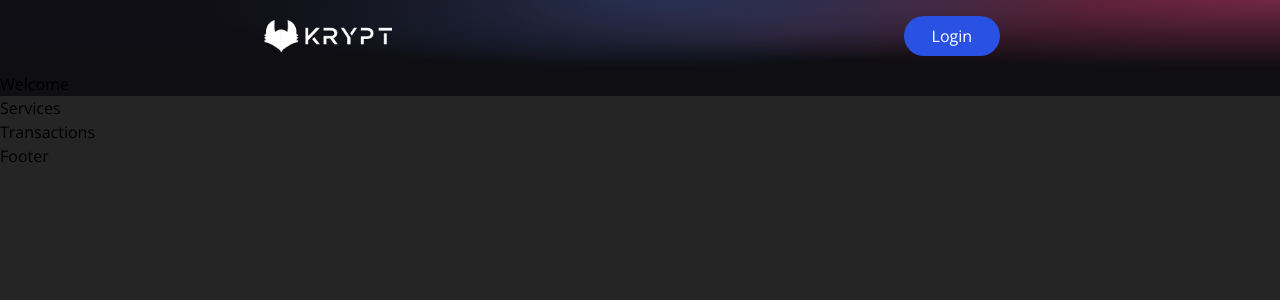
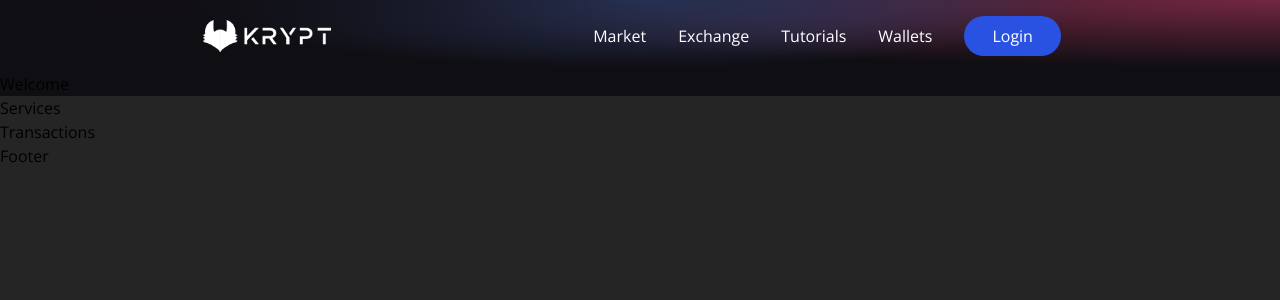
Before and after one commit to 7Yuki/React-TS-GIF-Transactions, a React (Create React App) app: page / in a window 1280 px wide. Shown: the top 300 px of the page. Built offline with nearby package versions, Linux system fonts and the light colour scheme.

Commit message:
Finally fixed bug for navbar items not showing up

```diff
--- a/src/components/Navbar.tsx
+++ b/src/components/Navbar.tsx
@@ -5,8 +5,8 @@ import { AiOutlineClose } from "react-icons/ai";
 import logo from "../images/logo.png";
 import React from "react";
 
-const NavbarItem = (title: any, classprops: any): JSX.Element => {
-  return <li className={`mx-4 cursor-pointer ${classprops}`}>{title.src}</li>;
+const NavbarItem = (title: any, classprops: string): JSX.Element => {
+  return <li className={`mx-4 cursor-pointer ${classprops}`}>{typeof title === 'string' ? title : title?.src}</li>;
 };
 const Navbar = (): JSX.Element => {
   const [toggleMenu, setToggleMenu]: React.ComponentState =
@@ -18,8 +18,8 @@ const Navbar = (): JSX.Element => {
         <img src={logo} alt="logo" className="w-32 cursor-pointer" />
       </div>
       <ul className="text-white md:flex hidden list-none flex-row justify-between items-center flex-initial">
-        {["Market", "Exchange", "Tutorials", "Wallets"].map((item, index) => (
-          <NavbarItem key={item + index} title={item} />
+        {["Market", "Exchange", "Tutorials", "Wallets"].map((item: string, index) => (
+          NavbarItem(item,"")
         ))}
         <li className="bg-[#2952e3] py-2 px-7 mx-4 rounded-full cursor-pointer hover:bg-[#2546bd]">
           Login
@@ -50,11 +50,8 @@ const Navbar = (): JSX.Element => {
             </li>
             {["Market", "Exchange", "Tutorials", "Wallets"].map(
               (item: string, index: number) => (
-                <NavbarItem
-                  key={item + index}
-                  title={item}
-                  classprops="my-2 text-lg"
-                />
+                NavbarItem(item,"my-2 text-lg")
+
               )
             )}
           </ul>
```
